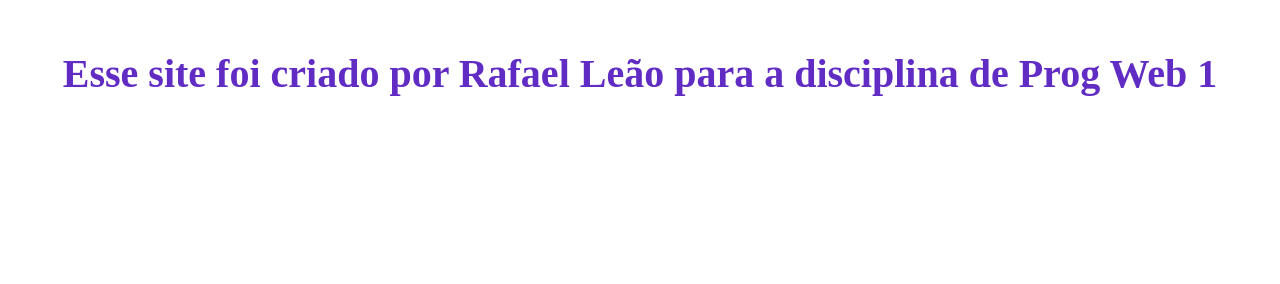
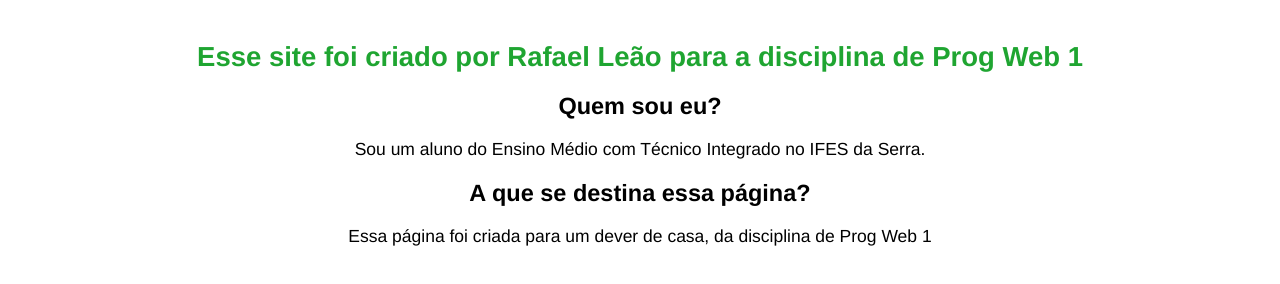
Before and after one commit to RiffxD/riffxd.github.io, a plain HTML site: page index.html in a window 1280 px wide. Drawn offline with Linux system fonts and the light colour scheme.

Commit message:
update progweb seções e parágrafos

```diff
--- a/index.html
+++ b/index.html
@@ -3,13 +3,12 @@
     <head>
         <title>Rafael Barros Leão Borges</title>
         <link rel="stylesheet" href="style.css">
-        <style type="text/css">
-            body {
-                color: rgb(97, 44, 195);
-            }
-        </style>
     </head>
     <body>
-        <h1 style="font-size: 40px">Esse site foi criado por Rafael Leão para a disciplina de Prog Web 1</h1>
+        <h1>Esse site foi criado por Rafael Leão para a disciplina de Prog Web 1</h1>
+        <h2>Quem sou eu?</h2>
+        <p>Sou um aluno do Ensino Médio com Técnico Integrado no IFES da Serra.</p>
+        <h2>A que se destina essa página?</h2>
+        <p>Essa página foi criada para um dever de casa, da disciplina de Prog Web 1</p>
     </body>
 </html>
--- a/style.css
+++ b/style.css
@@ -1,4 +1,18 @@
 body {
     padding: 15px;
     text-align: center;
+    font-family:'Franklin Gothic Medium', 'Arial Narrow', Arial, sans-serif;
 }
+
+h1 {
+    font-size: 27.5px;
+    color: rgb(31, 165, 49);
+}
+
+h2 {
+    font-size: 23.5px;
+}
+
+p {
+    font-size: 17.5px;
+}
```
